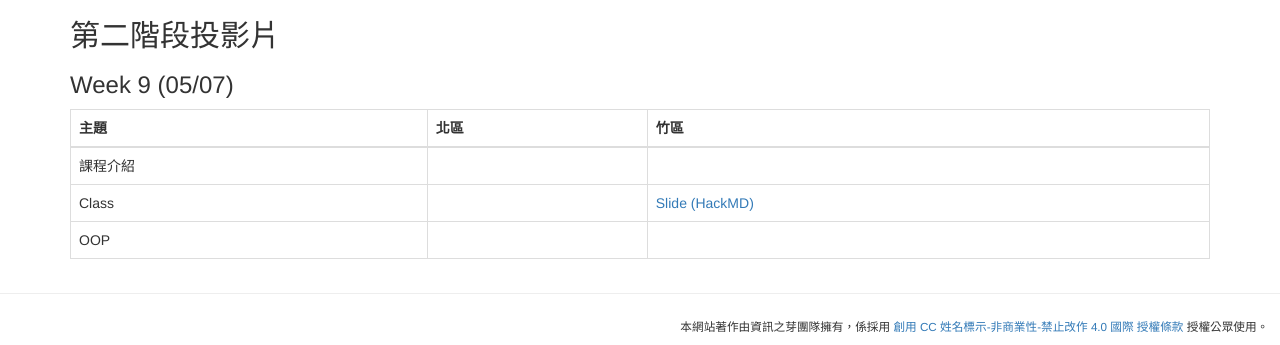
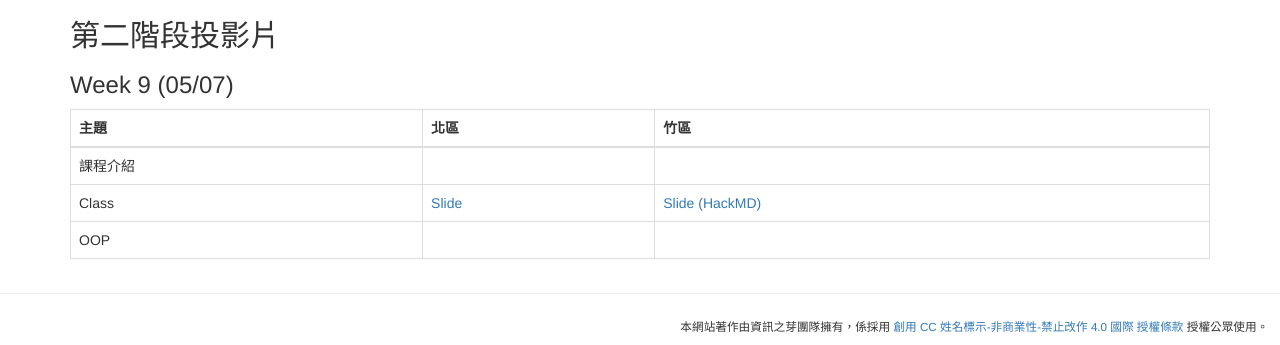
Before and after one commit to tw-csie-sprout/py2023, a Jekyll site: the page built from slides.md, in a window 1280 px wide and 900 px high, scrolled down 943 px. Shown: the part 552-897 px from the top of the window. Built offline with Jekyll 4.4.1, drawn with Linux system fonts in a browser that asks for light colours.

Commit message:
Update slides.md

```diff
--- a/slides.md
+++ b/slides.md
@@ -75,5 +75,5 @@ title: "課程講義"
 | 主題 | 北區 | 竹區 |
 | --- | --- | --- |
 | 課程介紹 |  |  |
-| Class |  | [Slide (HackMD)](https://hackmd.io/@Sean64/py-class) |
+| Class | [Slide](https://drive.google.com/file/d/1FxaTgvvHb-20o1169kOWAk7hOfB8XFRg/view?usp=share_link) | [Slide (HackMD)](https://hackmd.io/@Sean64/py-class) |
 | OOP |  |  |
```
